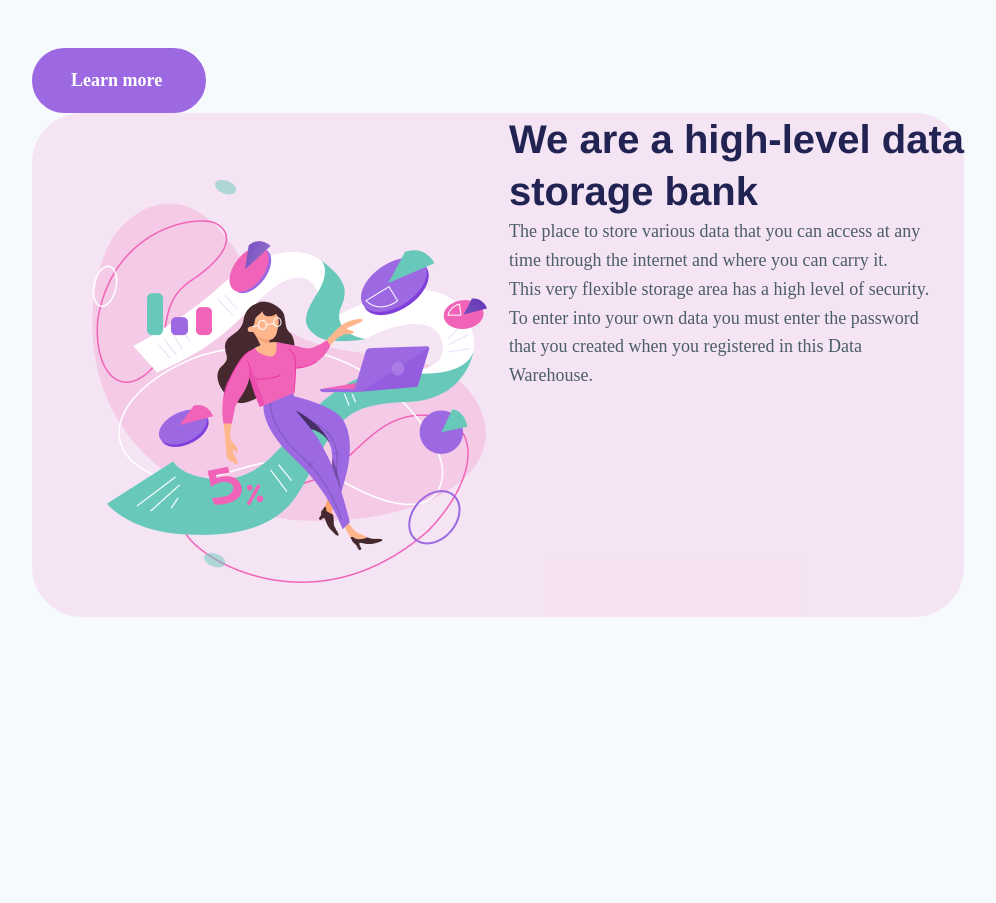
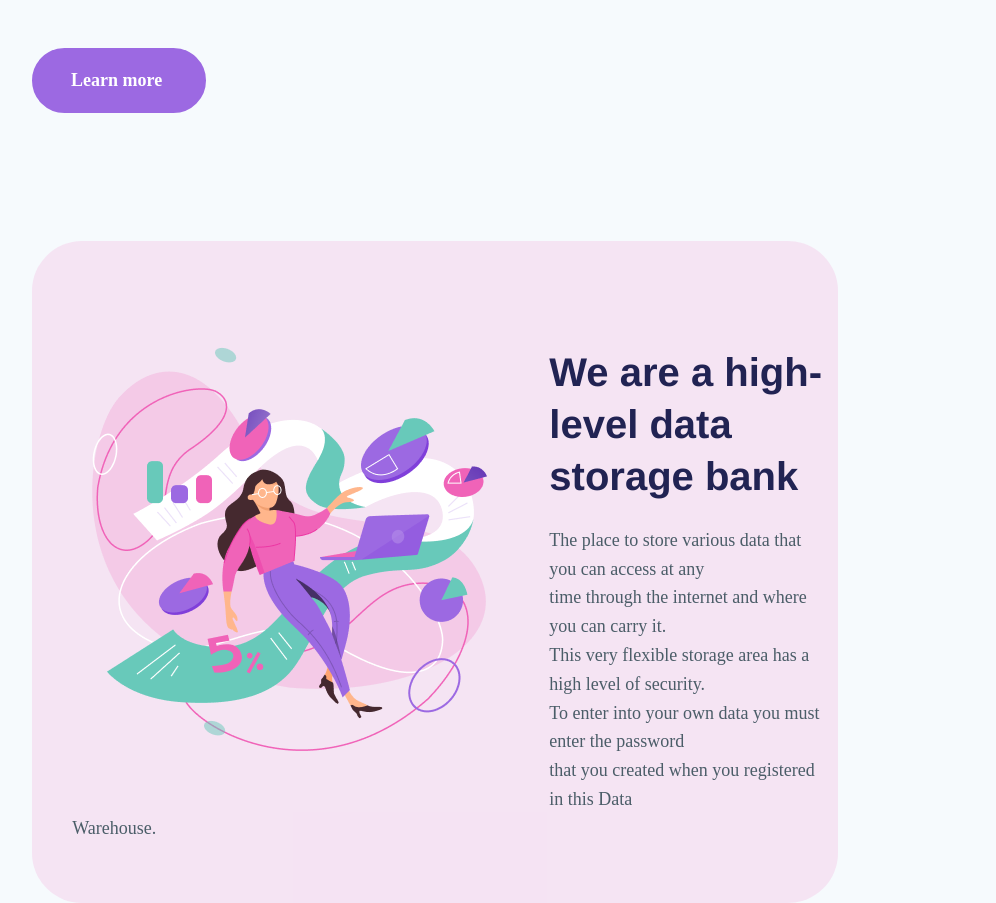
Before and after one commit to anastat1on/uiProject, a plain HTML site: page index.html in a window 1280 px wide. Shown: the part 967-1870 px from the top of the page, without its empty margins (216-1212 px from the left). Before the commit the page ends 1584 px from the top, so only its background shows below. Drawn offline with Linux system fonts and the light colour scheme.

Commit message:
part 2 completed (#2)

```diff
--- a/index.html
+++ b/index.html
@@ -40,7 +40,7 @@
                     We are a high-level data<br>
                     storage bank
                 </div>
-                <div class="data_storage_warehouse">
+                <div class="data_storage_warehouse text_position">
                     The place to store various data that you can access at any<br>
                     time through the internet  and where you can carry it.<br>
                     This very flexible storage area has a high level of security.<br>
--- a/style.css
+++ b/style.css
@@ -46,7 +46,7 @@ padding-left: 240px;;
 }
 .request_demo_btn{
     position: absolute;
-    margin-left: 60%;
+    margin-left: 52%;
     top: 64px;
     color: #212353;
     border: 2px solid #FFFFFF;
@@ -100,8 +100,6 @@ padding-left: 240px;;
     float: right;
     right: 19%;
     top: 100px;
-    /* margin: 0 0 0 15px; */
-
 }
 
 .data_storage_warehouse{
@@ -135,6 +133,10 @@ padding-left: 240px;;
     background: rgba(240, 99, 184, 0.15);
     border-radius: 50px;
     align-items: center;
+    width: 63%;
+    margin-top: 10%;
+    padding-bottom: 20px;
+    padding-top: 40px;
 }
 .pic_2{
     width: 477px;
@@ -151,4 +153,14 @@ padding-left: 240px;;
     display: flex;
     align-items: center;
     color: #212353;
+    margin-top: 8%;
+    padding-left: 5%;
+    padding-bottom: 3%;
 }
+.text_position{
+    position: relative;
+    margin-right: 50px;
+    left:5%;
+
+
+}
```
